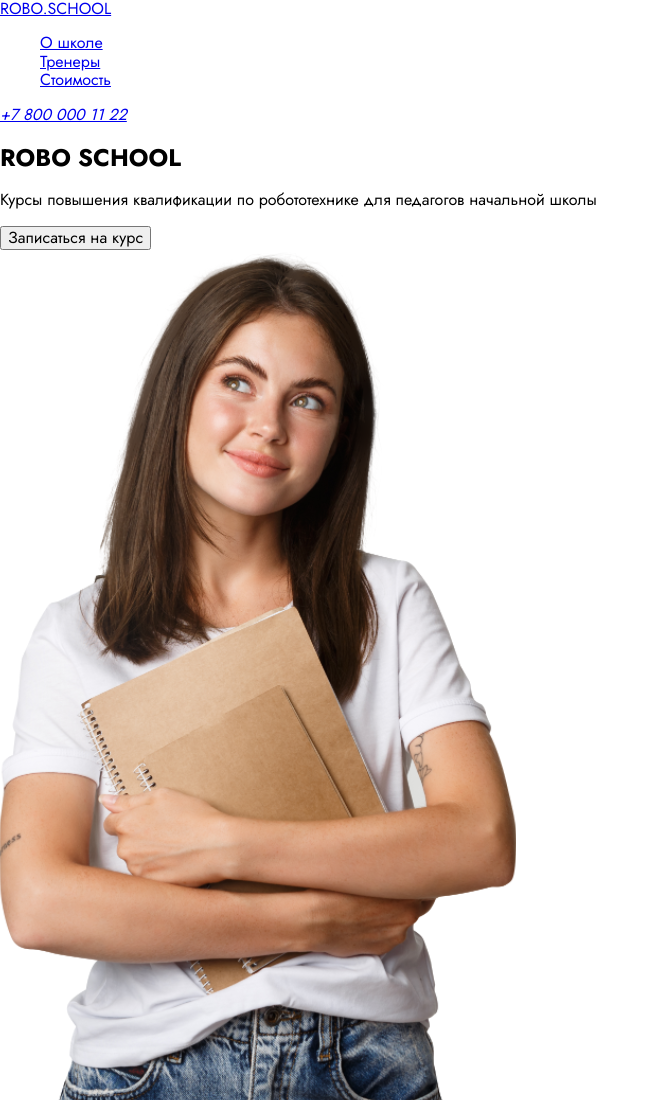
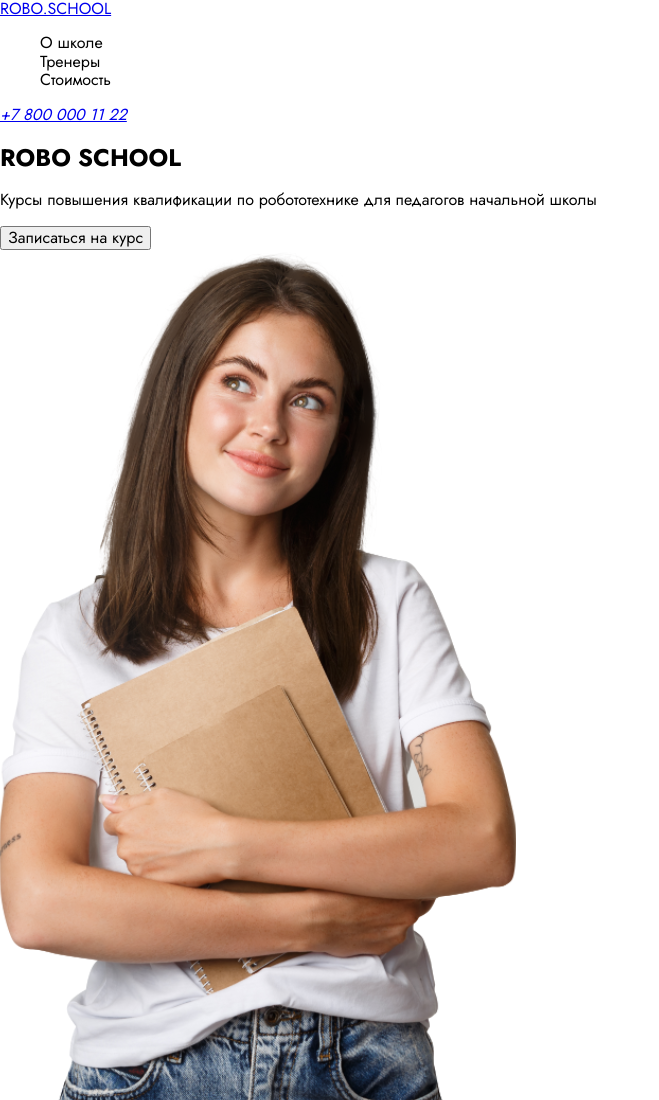
Before and after one commit to pilipchu/roboShool, a plain HTML site: page index.html in a window 1280 px wide. Shown: the top 1100 px of the page, without its empty margins (0-659 px from the left). Drawn offline with nearby package versions, Linux system fonts and the light colour scheme.

Commit message:
Update styles.css

```diff
--- a/css/styles.css
+++ b/css/styles.css
@@ -13,3 +13,39 @@ ul, ol {
    width: 783px;
    fill: black;
 }
+
+nav a {
+  position: relative;
+  text-decoration: none;
+  color: inherit;
+}
+
+nav a::before,
+nav a::after {
+  content: "";
+  position: absolute;
+  left: 0;
+  width: 100%;
+  height: 2px;
+  background: currentColor;
+  transform: scaleX(0);
+  transition: transform 0.3s ease;
+}
+
+nav a::before {
+  top: 0;
+  transform-origin: left;
+}
+
+nav a::after {
+  bottom: 0;
+  transform-origin: right;
+}
+
+nav a:hover::before {
+  transform: scaleX(1);
+}
+
+nav a:hover::after {
+  transform: scaleX(1);
+}
```
